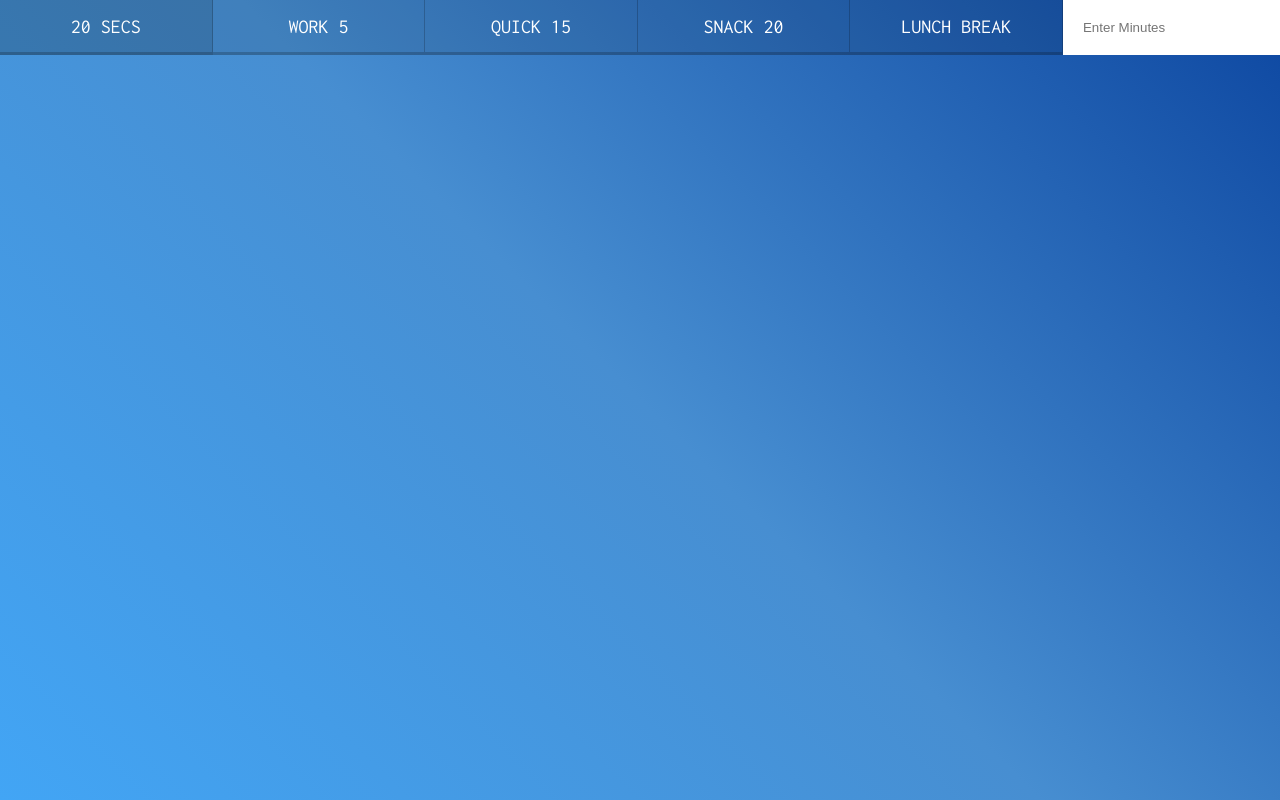
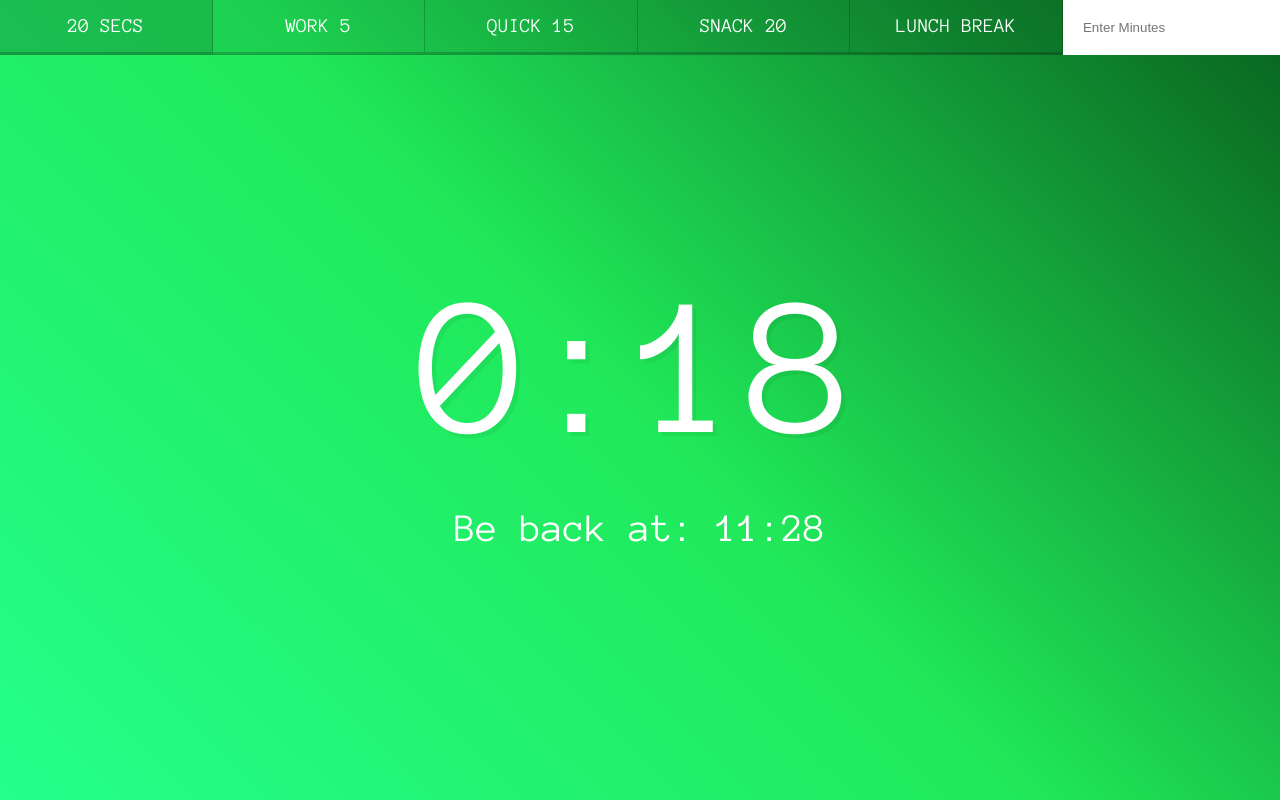
Before and after one commit to jcmahan/JS30, a plain HTML site: page 29 - Countdown Timer/index.html in a window 1280 px wide. Both pictures are taken after a click on the button "20 SECS". Drawn offline with Linux system fonts and the light colour scheme.

Commit message:
finished day 29

```diff
--- a/29 - Countdown Timer/index.html
+++ b/29 - Countdown Timer/index.html
@@ -4,6 +4,7 @@
   <meta charset="UTF-8">
   <title>Countdown Timer</title>
   <link href='https://fonts.googleapis.com/css?family=Inconsolata' rel='stylesheet' type='text/css'>
+  <link href="https://fonts.googleapis.com/css?family=Anonymous+Pro" rel="stylesheet">
   <link rel="stylesheet" href="style.css">
 </head>
 <body>
--- a/29 - Countdown Timer/scripts-START.js
+++ b/29 - Countdown Timer/scripts-START.js
@@ -0,0 +1,49 @@
+let countdown;
+const timerDisplay = document.querySelector('.display__time-left');
+const endTime = document.querySelector('.display__end-time');
+const buttons = document.querySelectorAll('[data-time]');
+
+function timer(seconds) {
+    clearInterval(countdown);
+
+    const now = Date.now();
+    const then = now + seconds * 1000;
+    displayTimeLeft(seconds);
+    displayEndTime(then);
+    countdown = setInterval(() => {
+        const secondsLeft = Math.round((then - Date.now()) / 1000);
+        if(secondsLeft < 0) {
+            clearInterval(countdown);
+            return;
+        }
+        displayTimeLeft(secondsLeft);
+    }, 1000) ;
+};
+
+function displayTimeLeft(seconds){
+    const minutes = Math.floor(seconds / 60);
+    const remainderSeconds = seconds % 60;
+    const display = `${minutes}:${remainderSeconds < 10 ? '0' : '' }${remainderSeconds}`;
+    document.title = display;
+    timerDisplay.textContent = display;
+};
+
+function displayEndTime(timestamp) {
+    const end = new Date(timestamp);
+    const hour = end.getHours();
+    const minutes = end.getMinutes();
+    endTime.textContent = `Be back at: ${hour > 12 ? hour -12 : hour}:${minutes < 10 ? '0' : ''}${minutes}`;
+};
+
+function startTimer() {
+    const seconds = parseInt(this.dataset.time);
+    timer(seconds);
+};
+
+buttons.forEach(button => button.addEventListener('click', startTimer));
+document.customForm.addEventListener('submit', function(e){
+    e.preventDefault();
+    const mins = this.minutes.value;
+    timer(mins * 60);
+    this.reset();
+});
--- a/29 - Countdown Timer/style.css
+++ b/29 - Countdown Timer/style.css
@@ -2,7 +2,7 @@ html {
   box-sizing: border-box;
   font-size: 10px;
   background: #8E24AA;
-  background: linear-gradient(45deg,  #42a5f5 0%,#478ed1 50%,#0d47a1 100%);
+  background: linear-gradient(45deg,  #24FF8C 0%,#20E859 50%,#09611E 100%);
 }
 
 *, *:before, *:after {
@@ -12,7 +12,7 @@ html {
 body {
   margin:0;
   text-align: center;
-  font-family: 'Inconsolata', monospace;
+  font-family: 'Anonymous Pro', monospace;
 }
 
 .display__time-left {
@@ -59,7 +59,7 @@ body {
   border-bottom:3px solid rgba(0,0,0,0.2);
   border-right:1px solid rgba(0,0,0,0.2);
   padding:1rem;
-  font-family: 'Inconsolata', monospace;
+  font-family: 'Anonymous Pro', monospace;
 }
 
 .timer__button:hover,
```
